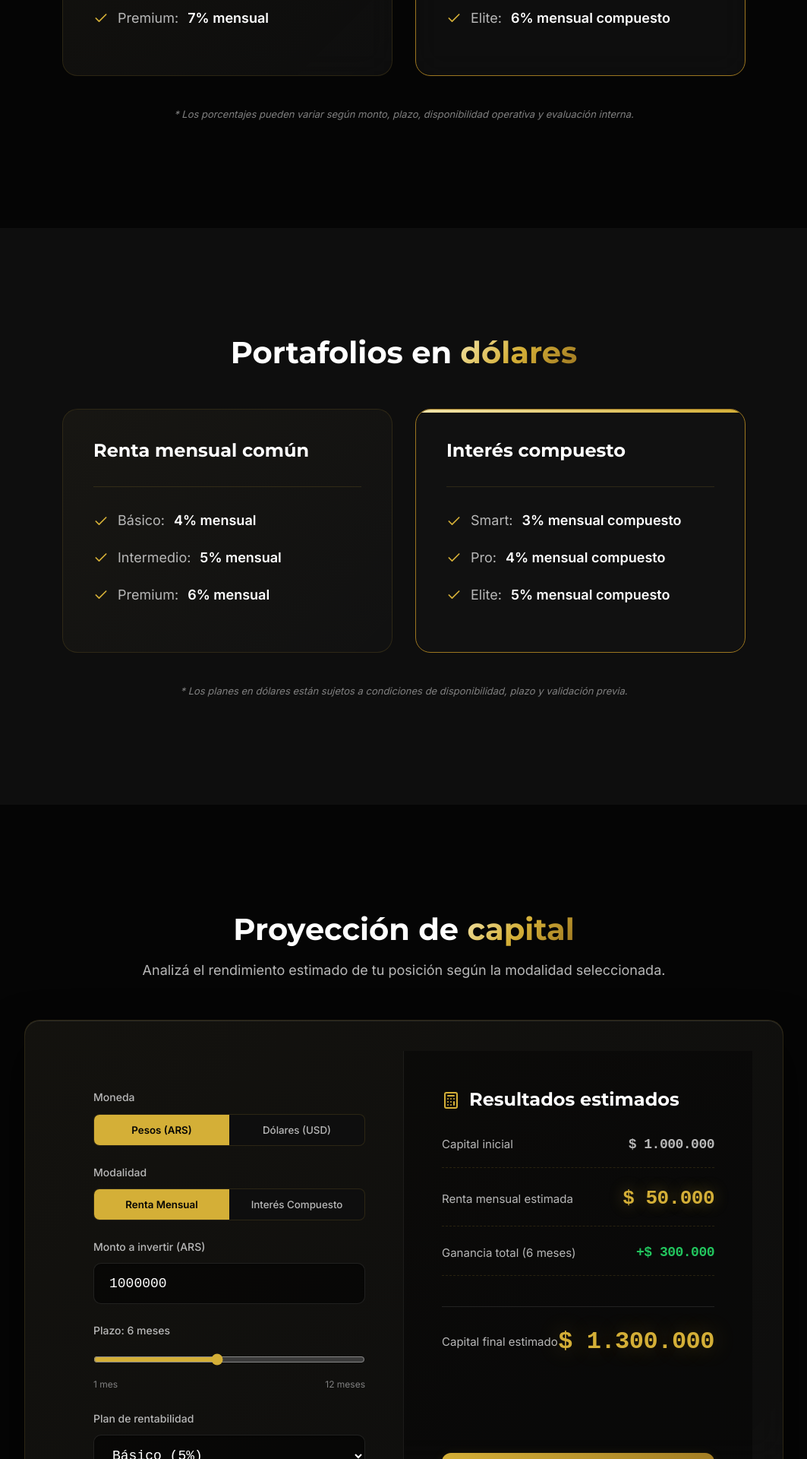
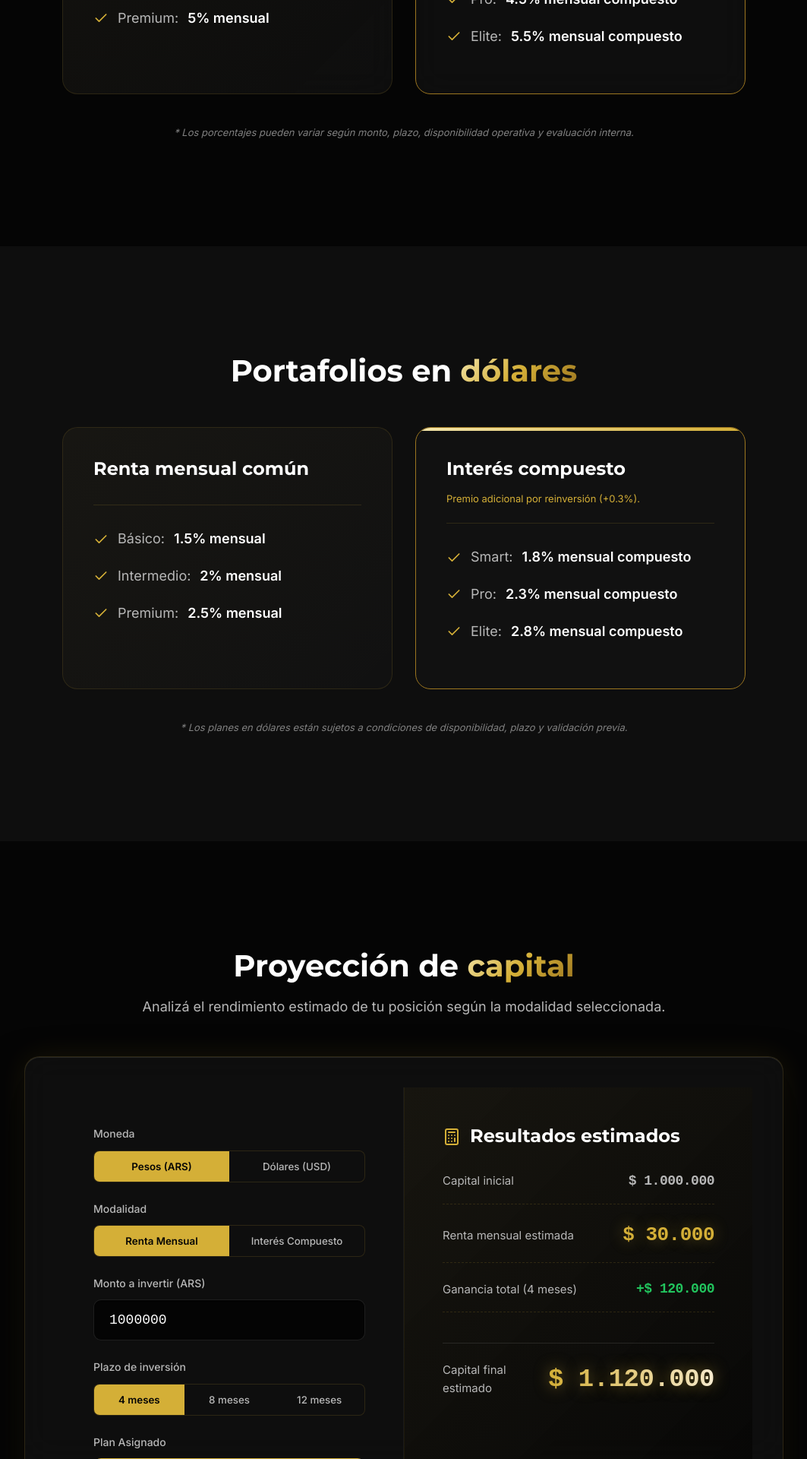
Before and after one commit to budyto/inversiones-mym, a React (Vite) app: page /inversiones in a window 1280 px wide. Shown: the part 3595-5515 px from the top of the page at 76% size, without its empty margins (108-1171 px from the left). Built offline with nearby package versions, Linux system fonts and the light colour scheme.

Commit message:
Mejoras UI Simulador, reestructuracion de tasas y rediseno de footer

```diff
--- a/src/components/Footer.css
+++ b/src/components/Footer.css
@@ -13,6 +13,18 @@
 
 .mb-4 {
   margin-bottom: 16px;
+}
+
+.footer-brand-header {
+  display: flex;
+  align-items: center;
+  gap: 12px;
+  margin-bottom: 16px;
+}
+
+.footer-logo {
+  height: 40px;
+  width: auto;
 }
 
 .mt-2 {
--- a/src/components/Footer.jsx
+++ b/src/components/Footer.jsx
@@ -8,10 +8,12 @@ const Footer = () => {
       <div className="container">
         <div className="footer-top">
           <div className="footer-brand">
-            <div className="logo-icon mb-4">M</div>
-            <span className="logo-text">MyM Inversiones</span>
+            <div className="footer-brand-header">
+              <img src="/assets/images/logo_mym.webp" alt="MyM Inversiones Logo" className="footer-logo" />
+              <span className="logo-text">MyM Inversiones</span>
+            </div>
             <p className="footer-desc mt-2">
-              Sistema privado de financiación comercial. Información sujeta a evaluación previa.
+              Gestión estratégica de capital y financiamiento comercial. Operaciones sujetas a evaluación de riesgo.
             </p>
           </div>
 
--- a/src/components/PlansARS.jsx
+++ b/src/components/PlansARS.jsx
@@ -26,9 +26,9 @@ const PlansARS = () => {
               <p>Cobrás una renta mensual y mantenés el capital invertido.</p>
             </div>
             <ul className="plan-list">
-              <li><Check size={20} className="text-gold" /> Básico: <strong>5% mensual</strong></li>
-              <li><Check size={20} className="text-gold" /> Intermedio: <strong>6% mensual</strong></li>
-              <li><Check size={20} className="text-gold" /> Premium: <strong>7% mensual</strong></li>
+              <li><Check size={20} className="text-gold" /> Básico: <strong>3% mensual</strong></li>
+              <li><Check size={20} className="text-gold" /> Intermedio: <strong>4% mensual</strong></li>
+              <li><Check size={20} className="text-gold" /> Premium: <strong>5% mensual</strong></li>
             </ul>
           </motion.div>
 
@@ -42,12 +42,12 @@ const PlansARS = () => {
           >
             <div className="plan-col-header">
               <h3>Interés compuesto</h3>
-              <p>Reinvertís la rentabilidad para hacer crecer el capital mes a mes.</p>
+              <p>Reinvertís la rentabilidad para hacer crecer el capital exponencialmente mes a mes. <br/> <span className="text-gold" style={{fontSize:'13px'}}>Premio adicional por reinversión (+0.5%).</span></p>
             </div>
             <ul className="plan-list">
-              <li><Check size={20} className="text-gold" /> Smart: <strong>4% mensual compuesto</strong></li>
-              <li><Check size={20} className="text-gold" /> Pro: <strong>5% mensual compuesto</strong></li>
-              <li><Check size={20} className="text-gold" /> Elite: <strong>6% mensual compuesto</strong></li>
+              <li><Check size={20} className="text-gold" /> Smart: <strong>3.5% mensual compuesto</strong></li>
+              <li><Check size={20} className="text-gold" /> Pro: <strong>4.5% mensual compuesto</strong></li>
+              <li><Check size={20} className="text-gold" /> Elite: <strong>5.5% mensual compuesto</strong></li>
             </ul>
           </motion.div>
         </div>
--- a/src/components/PlansUSD.jsx
+++ b/src/components/PlansUSD.jsx
@@ -24,9 +24,9 @@ const PlansUSD = () => {
               <h3>Renta mensual común</h3>
             </div>
             <ul className="plan-list">
-              <li><Check size={20} className="text-gold" /> Básico: <strong>4% mensual</strong></li>
-              <li><Check size={20} className="text-gold" /> Intermedio: <strong>5% mensual</strong></li>
-              <li><Check size={20} className="text-gold" /> Premium: <strong>6% mensual</strong></li>
+              <li><Check size={20} className="text-gold" /> Básico: <strong>1.5% mensual</strong></li>
+              <li><Check size={20} className="text-gold" /> Intermedio: <strong>2% mensual</strong></li>
+              <li><Check size={20} className="text-gold" /> Premium: <strong>2.5% mensual</strong></li>
             </ul>
           </motion.div>
 
@@ -40,11 +40,12 @@ const PlansUSD = () => {
           >
             <div className="plan-col-header">
               <h3>Interés compuesto</h3>
+              <p><span className="text-gold" style={{fontSize:'13px'}}>Premio adicional por reinversión (+0.3%).</span></p>
             </div>
             <ul className="plan-list">
-              <li><Check size={20} className="text-gold" /> Smart: <strong>3% mensual compuesto</strong></li>
-              <li><Check size={20} className="text-gold" /> Pro: <strong>4% mensual compuesto</strong></li>
-              <li><Check size={20} className="text-gold" /> Elite: <strong>5% mensual compuesto</strong></li>
+              <li><Check size={20} className="text-gold" /> Smart: <strong>1.8% mensual compuesto</strong></li>
+              <li><Check size={20} className="text-gold" /> Pro: <strong>2.3% mensual compuesto</strong></li>
+              <li><Check size={20} className="text-gold" /> Elite: <strong>2.8% mensual compuesto</strong></li>
             </ul>
           </motion.div>
         </div>
--- a/src/components/Simulator.css
+++ b/src/components/Simulator.css
@@ -46,10 +46,25 @@
 }
 
 .dashboard-ui {
-  border: 1px solid rgba(212, 175, 55, 0.2);
-  background: linear-gradient(180deg, rgba(14, 14, 14, 0.8) 0%, rgba(5, 5, 5, 0.95) 100%);
-  box-shadow: 0 30px 60px rgba(0, 0, 0, 0.8), inset 0 1px 0 rgba(255, 255, 255, 0.1);
+  border: 1px solid rgba(212, 175, 55, 0.3);
+  background: linear-gradient(180deg, rgba(14, 14, 14, 0.75) 0%, rgba(5, 5, 5, 0.95) 100%);
+  backdrop-filter: blur(12px);
+  -webkit-backdrop-filter: blur(12px);
+  box-shadow: 0 30px 60px rgba(0, 0, 0, 0.8),
+              0 0 40px rgba(212, 175, 55, 0.1),
+              inset 0 1px 0 rgba(255, 255, 255, 0.1);
   padding: 0;
+  border-radius: 16px;
+  position: relative;
+}
+
+.dashboard-ui::before {
+  content: '';
+  position: absolute;
+  top: 0; left: 0; right: 0;
+  height: 1px;
+  background: linear-gradient(90deg, transparent, var(--gold-main), transparent);
+  opacity: 0.5;
 }
 
 .simulator-grid {
@@ -64,10 +79,12 @@
 }
 
 .simulator-results {
-  background: rgba(0, 0, 0, 0.4);
+  background: linear-gradient(135deg, rgba(212, 175, 55, 0.05) 0%, rgba(0, 0, 0, 0.6) 100%);
   padding: 50px;
   display: flex;
   flex-direction: column;
+  position: relative;
+  border-left: 1px solid rgba(212, 175, 55, 0.1);
 }
 
 .form-group {
@@ -110,7 +127,7 @@
 
 .number-input, .select-input {
   width: 100%;
-  background: rgba(0, 0, 0, 0.5);
+  background: rgba(0, 0, 0, 0.6);
   border: 1px solid rgba(255, 255, 255, 0.1);
   color: var(--text-white);
   padding: 16px 20px;
@@ -120,12 +137,13 @@
   font-weight: 500;
   outline: none;
   transition: all 0.3s ease;
-  box-shadow: inset 0 2px 4px rgba(0, 0, 0, 0.2);
+  box-shadow: inset 0 2px 4px rgba(0, 0, 0, 0.5);
 }
 
 .number-input:focus, .select-input:focus {
   border-color: var(--gold-main);
-  box-shadow: inset 0 2px 4px rgba(0, 0, 0, 0.2), 0 0 0 2px rgba(212, 175, 55, 0.1);
+  background: rgba(0, 0, 0, 0.8);
+  box-shadow: inset 0 2px 4px rgba(0, 0, 0, 0.5), 0 0 15px rgba(212, 175, 55, 0.2);
 }
 
 .range-input {
@@ -197,9 +215,12 @@
 }
 
 .result-row.total strong {
-  font-size: 32px;
+  font-size: 34px;
   color: var(--gold-main);
-  text-shadow: 0 0 30px rgba(212, 175, 55, 0.3);
+  text-shadow: 0 0 20px rgba(212, 175, 55, 0.5);
+  background: linear-gradient(90deg, #d4af37, #fdf5e6);
+  -webkit-background-clip: text;
+  -webkit-text-fill-color: transparent;
 }
 
 .text-success {
--- a/src/components/Simulator.jsx
+++ b/src/components/Simulator.jsx
@@ -7,40 +7,36 @@ const Simulator = () => {
   const [currency, setCurrency] = useState('ARS');
   const [modality, setModality] = useState('mensual');
   const [amount, setAmount] = useState(1000000);
-  const [months, setMonths] = useState(6);
-  const [rate, setRate] = useState(0.05);
+  const [months, setMonths] = useState(4);
 
   const plansOptions = {
     ARS: {
       mensual: [
-        { label: 'Básico (5%)', value: 0.05 },
-        { label: 'Intermedio (6%)', value: 0.06 },
-        { label: 'Premium (7%)', value: 0.07 },
+        { label: 'Básico (3%)', value: 0.03 },
+        { label: 'Intermedio (4%)', value: 0.04 },
+        { label: 'Premium (5%)', value: 0.05 },
       ],
       compuesto: [
-        { label: 'Smart (4%)', value: 0.04 },
-        { label: 'Pro (5%)', value: 0.05 },
-        { label: 'Elite (6%)', value: 0.06 },
+        { label: 'Smart (3.5%)', value: 0.035 },
+        { label: 'Pro (4.5%)', value: 0.045 },
+        { label: 'Elite (5.5%)', value: 0.055 },
       ]
     },
     USD: {
       mensual: [
-        { label: 'Básico (4%)', value: 0.04 },
-        { label: 'Intermedio (5%)', value: 0.05 },
-        { label: 'Premium (6%)', value: 0.06 },
+        { label: 'Básico (1.5%)', value: 0.015 },
+        { label: 'Intermedio (2%)', value: 0.02 },
+        { label: 'Premium (2.5%)', value: 0.025 },
       ],
       compuesto: [
-        { label: 'Smart (3%)', value: 0.03 },
-        { label: 'Pro (4%)', value: 0.04 },
-        { label: 'Elite (5%)', value: 0.05 },
+        { label: 'Smart (1.8%)', value: 0.018 },
+        { label: 'Pro (2.3%)', value: 0.023 },
+        { label: 'Elite (2.8%)', value: 0.028 },
       ]
     }
   };
 
   useEffect(() => {
-    // Reset rate to the first option when changing currency or modality
-    setRate(plansOptions[currency][modality][0].value);
-
     // Adjust default amount format
     if (currency === 'USD' && amount > 100000) {
       setAmount(1000);
@@ -48,6 +44,16 @@ const Simulator = () => {
       setAmount(1000000);
     }
   }, [currency, modality]);
+
+  const getPlanDetails = () => {
+    let index = 0;
+    if (months === 8) index = 1;
+    if (months === 12) index = 2;
+    return plansOptions[currency][modality][index];
+  };
+
+  const selectedPlan = getPlanDetails();
+  const rate = selectedPlan.value;
 
   const formatCurrency = (val) => {
     if (currency === 'ARS') {
@@ -134,32 +140,34 @@ const Simulator = () => {
               </div>
 
               <div className="form-group">
-                <label>Plazo: {months} meses</label>
-                <input
-                  type="range"
-                  className="range-input"
-                  min="1"
-                  max="12"
-                  value={months}
-                  onChange={(e) => setMonths(Number(e.target.value))}
-                />
-                <div className="range-labels">
-                  <span>1 mes</span>
-                  <span>12 meses</span>
+                <label>Plazo de inversión</label>
+                <div className="radio-group">
+                  <button
+                    className={`radio-btn ${months === 4 ? 'active' : ''}`}
+                    onClick={() => setMonths(4)}
+                  >
+                    4 meses
+                  </button>
+                  <button
+                    className={`radio-btn ${months === 8 ? 'active' : ''}`}
+                    onClick={() => setMonths(8)}
+                  >
+                    8 meses
+                  </button>
+                  <button
+                    className={`radio-btn ${months === 12 ? 'active' : ''}`}
+                    onClick={() => setMonths(12)}
+                  >
+                    12 meses
+                  </button>
                 </div>
               </div>
 
               <div className="form-group">
-                <label>Plan de rentabilidad</label>
-                <select
-                  className="select-input"
-                  value={rate}
-                  onChange={(e) => setRate(Number(e.target.value))}
-                >
-                  {plansOptions[currency][modality].map((plan, idx) => (
-                    <option key={idx} value={plan.value}>{plan.label}</option>
-                  ))}
-                </select>
+                <label>Plan Asignado</label>
+                <div className="select-input" style={{backgroundColor: 'rgba(212, 175, 55, 0.1)', borderColor: 'var(--gold-main)', color: 'var(--gold-main)'}}>
+                  {selectedPlan.label}
+                </div>
               </div>
 
             </div>
```
Also changed, not shown: 1 other file (tests, documents, lock files or other folders).
